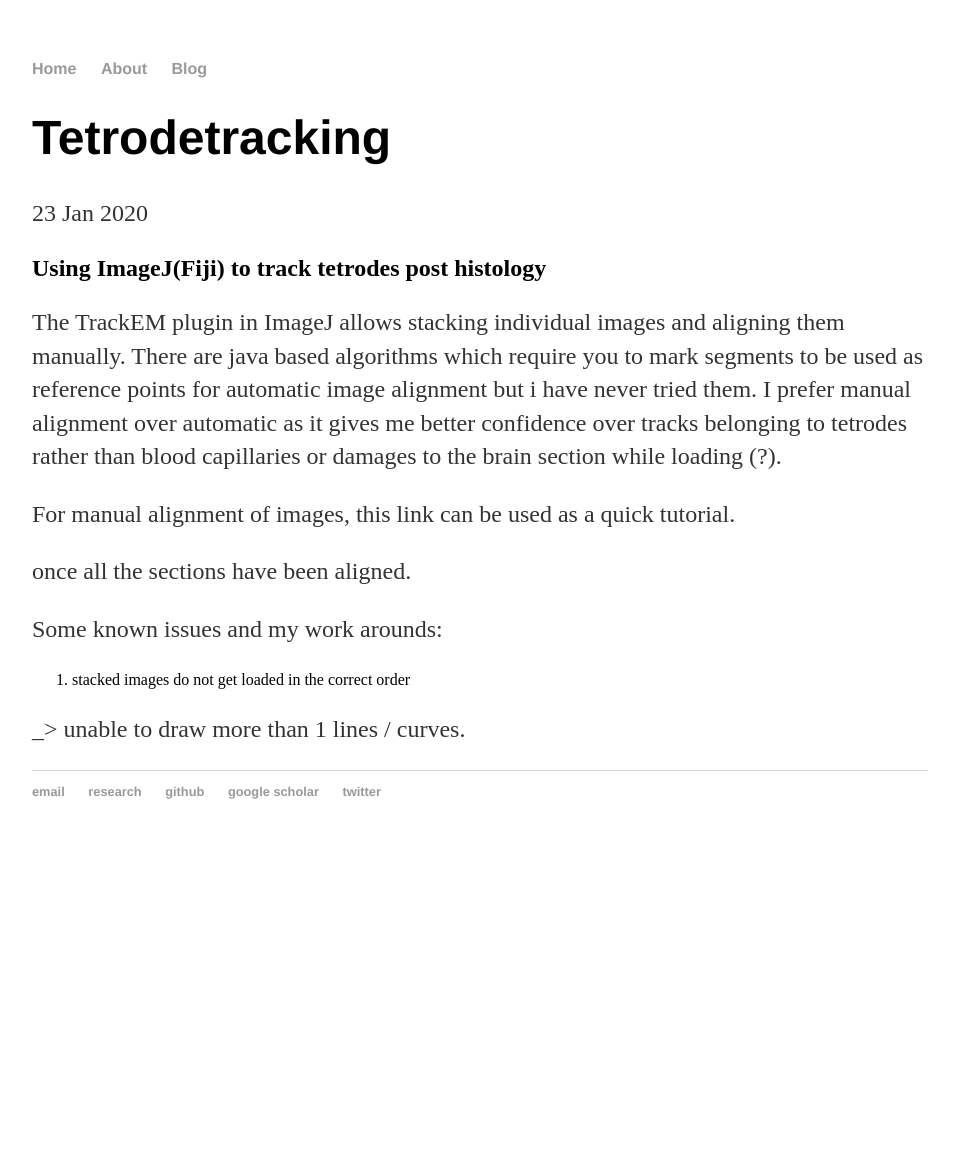
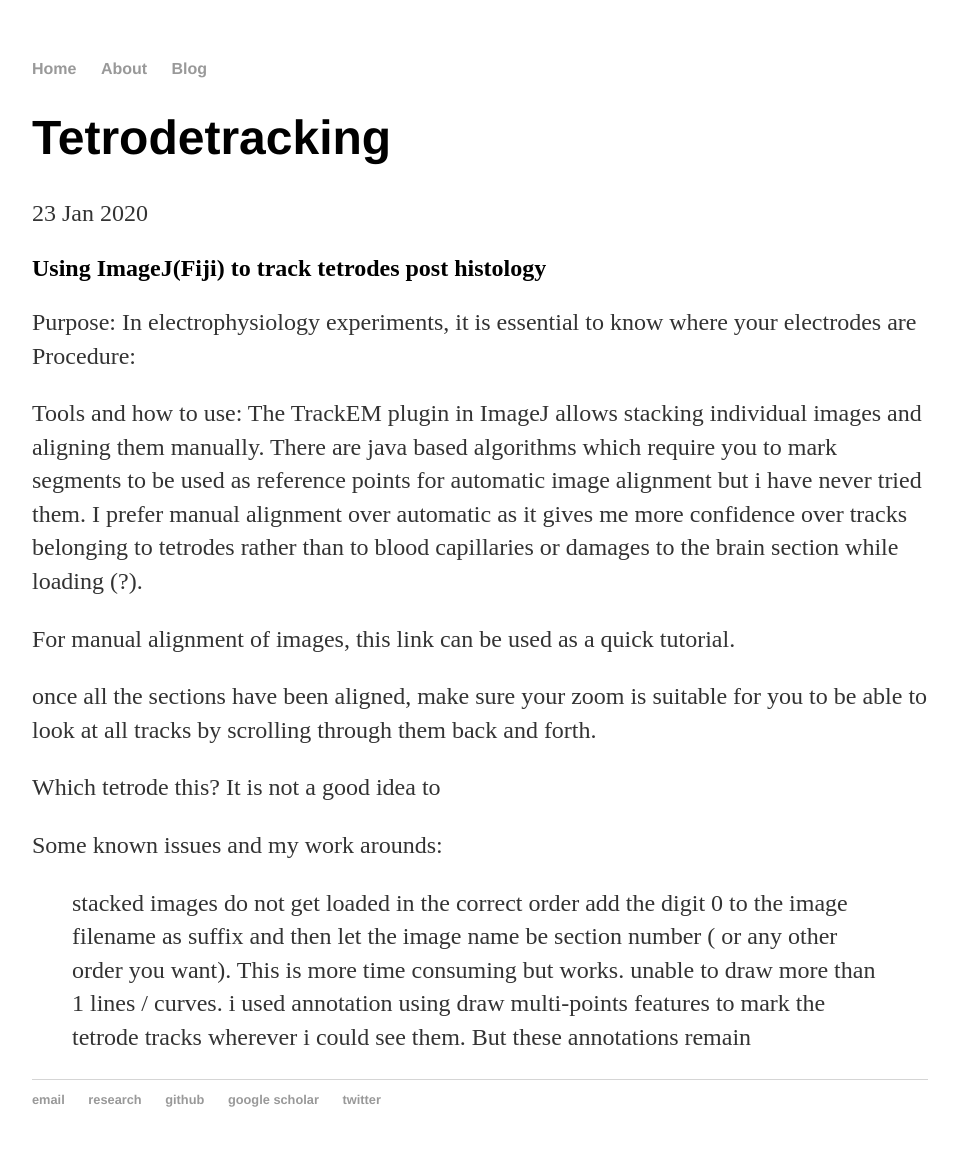
Before and after one commit to AdiBish/adibish.github.io, a Jekyll site: the page built from _posts/2020-01-23-TetrodeTracking.md, in a window 1280 px wide. Shown: the whole page, without its empty margins (160-1117 px from the left). Built offline with Jekyll 4.4.1, drawn with Linux system fonts in a browser that asks for light colours; our own code applies the rules of GitHub Pages for plain Markdown files; comment, search, counter and statistics services are not loaded; before the commit the page ends 900 px from its top, so only the background shows below that.

Commit message:
Update 2020-01-23-TetrodeTracking.md

```diff
--- a/_posts/2020-01-23-TetrodeTracking.md
+++ b/_posts/2020-01-23-TetrodeTracking.md
@@ -1,11 +1,19 @@
 ## Using ImageJ(Fiji) to track tetrodes post histology
+Purpose:
+In electrophysiology experiments, it is essential to know where your electrodes are
+Procedure:
 
+
+Tools and how to use:
 The TrackEM plugin in ImageJ allows stacking individual images and aligning them manually.
-There are java based algorithms which require you to mark segments to be used as reference points for automatic image alignment but i have never tried them. I prefer manual alignment over automatic as it gives me better confidence over tracks belonging to tetrodes rather than blood capillaries or damages to the brain section while loading (?).
+There are java based algorithms which require you to mark segments to be used as reference points for automatic image alignment but i have never tried them. I prefer manual alignment over automatic as it gives me more confidence over tracks belonging to tetrodes rather than to blood capillaries or damages to the brain section while loading (?).
 
 For manual alignment of images, this link can be used as a quick tutorial.
 
-once all the sections have been aligned.
+once all the sections have been aligned, make sure your zoom is suitable for you to be able to look at all tracks by scrolling through them back and forth.
+
+Which tetrode this?
+It is not a good idea to
 
 
 
@@ -15,6 +23,7 @@ once all the sections have been aligned.
 
 
 Some known issues and my work arounds:
-1. stacked images do not get loaded in the correct order
-
-_> unable to draw more than 1 lines / curves.
+> stacked images do not get loaded in the correct order
+add the digit 0 to the image filename as suffix and then let the image name be section number ( or any other order you want). This is more time consuming but works.
+> unable to draw more than 1 lines / curves.
+i used annotation using draw multi-points features to mark the tetrode tracks wherever i could see them. But these annotations remain
```
